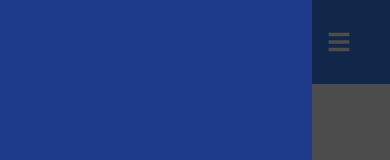
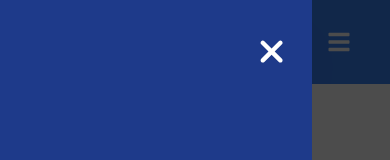
Before and after one commit to moonspark78/WebHost-NextJS, a Next.js app: page / in a window 390 px wide. Shown: the top 160 px of the page. Built offline with nearby package versions, Linux system fonts and the light colour scheme.

Commit message:
:tada: nresponsiveness  :tada:

```diff
--- a/app/components/Home/Navigation/MobileNav.tsx
+++ b/app/components/Home/Navigation/MobileNav.tsx
@@ -1,5 +1,7 @@
 import Link from 'next/link'
 import React from 'react'
+import { FaMarkdown } from 'react-icons/fa'
+import { FaXmark } from 'react-icons/fa6'
 
 const MobileNav = () => {
   return (
@@ -48,8 +50,9 @@ const MobileNav = () => {
             Help center
           </Link>
         </li>
+      {/* Close button */}
+      <FaXmark className='absolute top-[-1.4rem] right-[1.4rem] w-[2.2rem] h-[2.2rem] text-white cursor-pointer'/>
       </ul>
-
     </div>
   )
 }
--- a/app/components/Home/Navigation/Nav.tsx
+++ b/app/components/Home/Navigation/Nav.tsx
@@ -48,7 +48,7 @@ const Nav = () => {
             {/* Login button and burger menu */}
             <div className='flex items-center space-x-6'>
                 <Button bg='bg-orange-600'>Login</Button>
-                <FaBars className='w-6 h-6 md:w-7 md:h-7 lg:hidden text-white rotate-180'/>
+                <FaBars className='w-6 h-6 md:w-7 md:h-7 lg:hidden text-white rotate-180 cursor-pointer'/>
             </div>
         </div>
     </div>
--- a/app/components/Home/Navigation/ResponsiveNav.tsx
+++ b/app/components/Home/Navigation/ResponsiveNav.tsx
@@ -1,12 +1,21 @@
-import React from 'react'
+"use client"
+
+import React, { useState } from 'react'
 import Nav from './Nav'
 import MobileNav from './MobileNav'
 
 const ResponsiveNav = () => {
+
+  const [showNav, setShowNav] = useState(false)
+  const showNavHandler = () => setShowNav(true)
+  const closeNavHandler = () => setShowNav(false)
+
+
+
   return (
     <div>
-        <Nav/>
-        <MobileNav/>
+        <Nav openNav={showNavHandler}/>
+        <MobileNav showNav={showNav} closeNav={closeNavHandler}/>
     </div>
   )
 }
```
